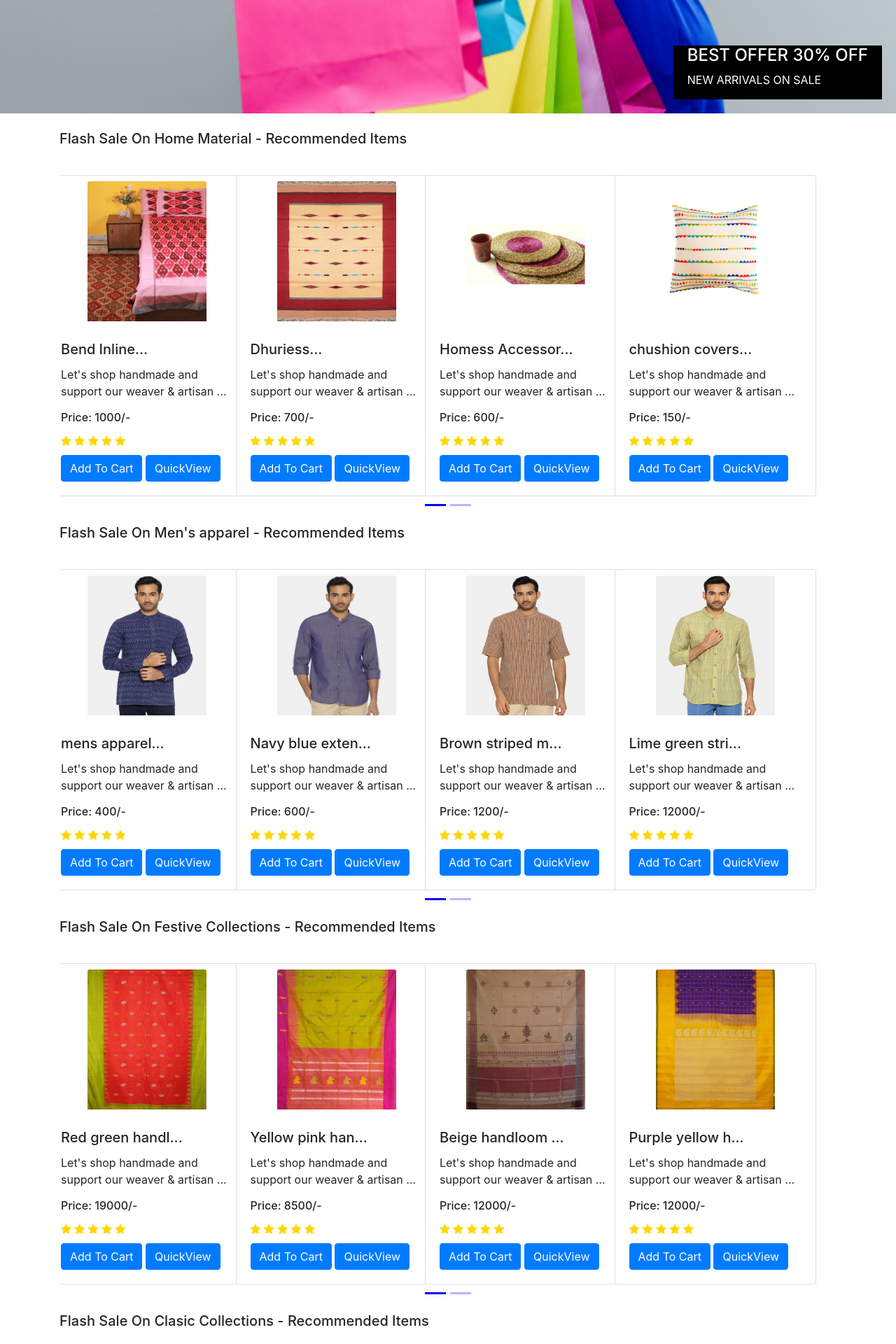
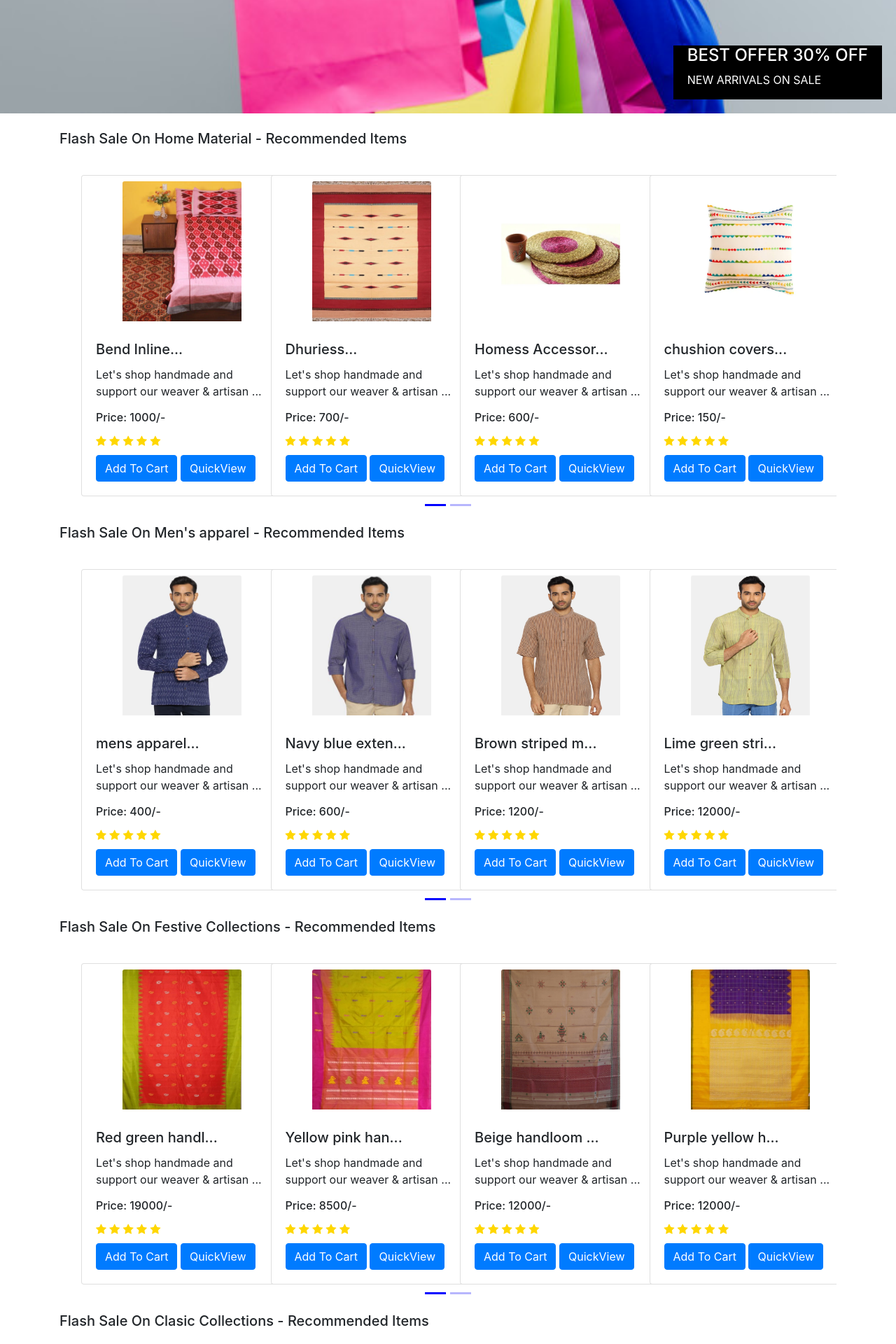
Before and after one commit to Tathagat12/shop-clashic, a Django app: page /shop/ in a window 1280 px wide. Shown: the part 741-2661 px from the top of the page at 70% size. Run offline with Django 3.2, Linux system fonts and the light colour scheme; data comes from the database, SQL or seed files in the repository; both versions use the stored data as it was after the commit; some libraries are stand-ins or nearby versions.

Commit message:
second commit

```diff
--- a/shop/templates/shop/index.html
+++ b/shop/templates/shop/index.html
@@ -80,7 +80,7 @@
             padding-right: 20px;
           }
          .pp{
-           margin-left:-45px;
+           margin-left:5px;
          }
 
 
```
Also changed, not shown: db.sqlite3.
